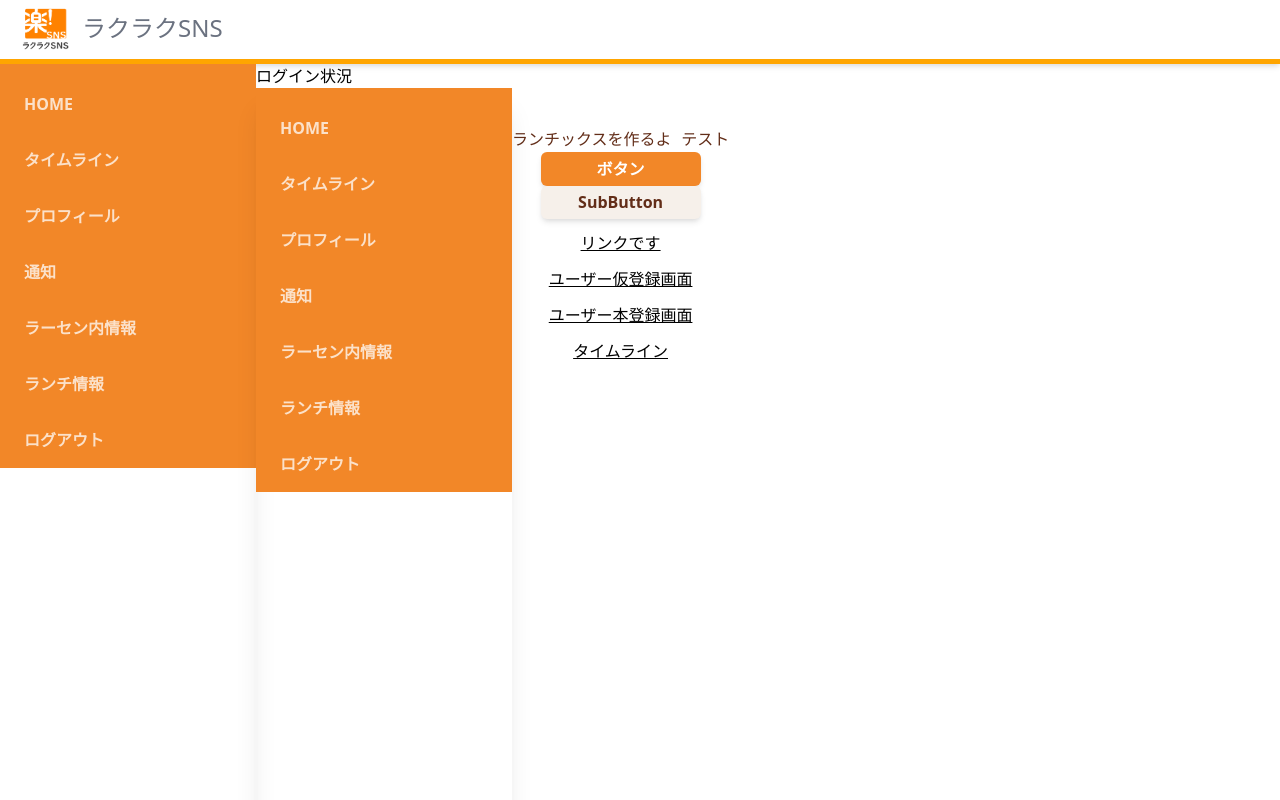
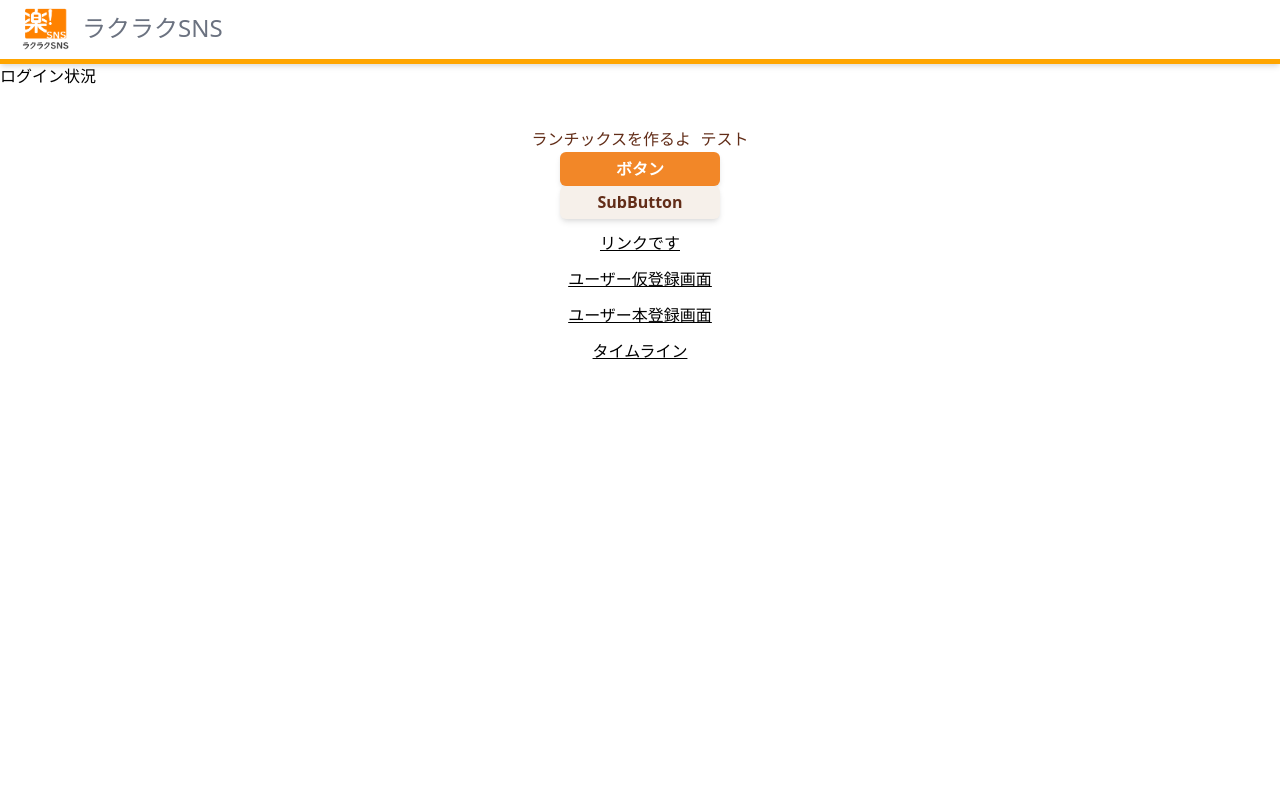
Before and after one commit to suzu1997/rakus-sns-app, a Next.js app: page / in a window 1280 px wide. Shown: the top 800 px of the page. Built offline with nearby package versions, Linux system fonts and the light colour scheme.

Commit message:
ページによってメニューバー表示非表示変更

```diff
--- a/src/components/Layout/Layout.tsx
+++ b/src/components/Layout/Layout.tsx
@@ -1,10 +1,11 @@
-import { FC, memo, ReactNode } from "react";
+import { FC, memo, ReactNode, useEffect, useState } from "react";
 import { Footer } from "./Footer";
 import { Header } from "./Header";
 //ログインチェッカーをONにしたいときコメント外す
 import { LoginChecker } from "../Auth";
 import { LoginIdProvider } from "../../providers/LoginIdProvider";
 import { MenuBar } from "./MenuBar";
+import { useRouter } from "next/router";
 
 type Props = {
   children: ReactNode;
@@ -13,15 +14,39 @@ type Props = {
 export const Layout: FC<Props> = memo((props) => {
   const { children } = props;
 
+  //ルーターリンク
+  const router = useRouter();
+  //メニューバー表示非表示
+  const [showMenu, setShowMenu] = useState(true);
+
+  useEffect(() => {
+    //現在のパス
+    const path = router.pathname;
+
+    //仮登録、登録、ログインページは除外
+    if (
+      path === "/auth/presingup" ||
+      path === "/auth/singup" ||
+      path === "/auth/login" ||
+      path === "/"
+    ) {
+      setShowMenu(false);
+    }
+  }, [showMenu, router.pathname]);
+
   return (
     <div className="flex flex-col ">
       <LoginIdProvider>
         {/* <LoginChecker> */}
         <Header />
         <div className="flex  min-h-screen">
-          <div className="hidden md:block lg:block">
-            <MenuBar />
-          </div>
+          {showMenu ? (
+            <div className="hidden md:block lg:block">
+              <MenuBar />
+            </div>
+          ) : (
+            <></>
+          )}
           <main className="flex-1">{children}</main>
         </div>
         <Footer />
--- a/src/pages/index.tsx
+++ b/src/pages/index.tsx
@@ -3,7 +3,6 @@ import Link from "next/link";
 import { Button } from "../components/Button/Button";
 import { MenuBar } from "../components/Layout/MenuBar";
 import Cookie from "universal-cookie";
-import { Star } from "../components/Lunch/Star";
 
 const Home: NextPage = () => {
   /**
@@ -19,12 +18,8 @@ const Home: NextPage = () => {
       <button type="button" onClick={checkTest}>
         ログイン状況
       </button>{" "}
-      <div className="flex">
-        <MenuBar />
       <div className="flex-col items-center mt-10 flex">
-          <p className="font-mono text-text-brown">
-            ランチックスを作るよ テスト
-          </p>
+        <p className="font-mono text-text-brown">ランチックスを作るよ テスト</p>
         <Button
           label="ボタン"
           onClick={() => {
@@ -57,8 +52,6 @@ const Home: NextPage = () => {
           <a className="underline hover:text-blue-800 mt-3">タイムライン</a>
         </Link>
       </div>
-      </div>
-      <Star starCount={3.8} />
     </>
   );
 };
```
Lines whose indentation alone changed are shown as unchanged.
